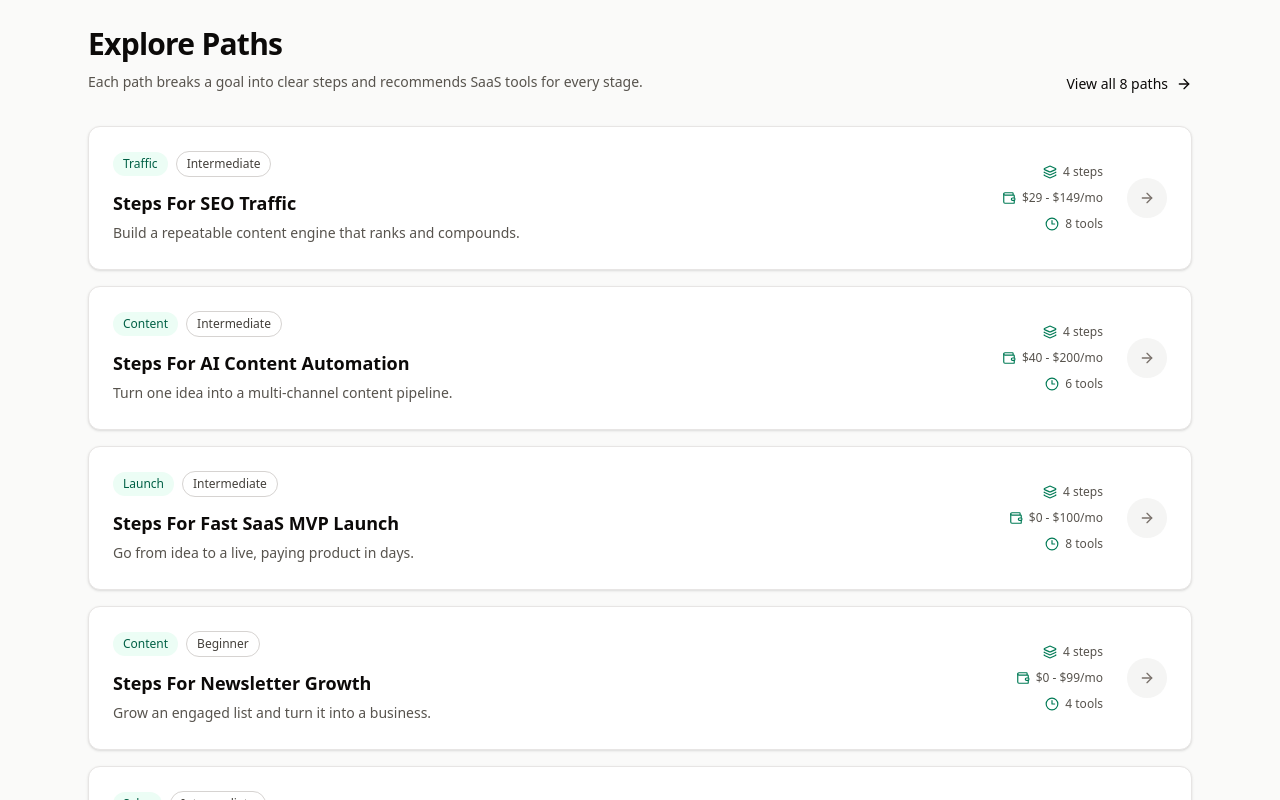
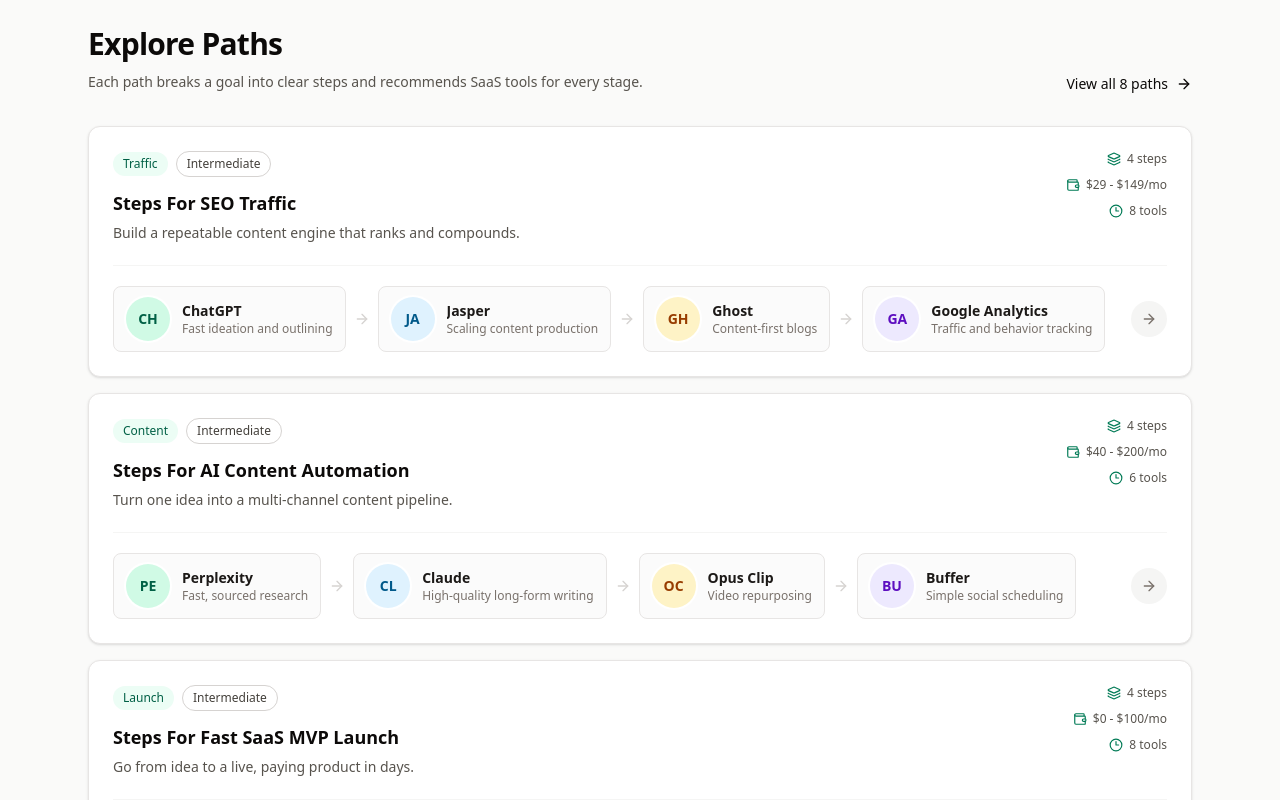
Before and after one commit to ethanhntt-gif/SaaSPath, a Next.js app: page / in a window 1280 px wide. Shown: the part 800-1600 px from the top of the page. Built offline with nearby package versions, Linux system fonts and the light colour scheme.

Commit message:
Show tool chain with avatars and descriptions in path rows
- Add representative tool per step as a connected avatar chain

- Larger avatars with initials and colored backgrounds

- Show tool name and what it is best for next to each avatar

```diff
--- a/components/PathCard.tsx
+++ b/components/PathCard.tsx
@@ -8,14 +8,34 @@
   path: Path;
 };
 
+const avatarPalette = [
+  "bg-emerald-100 text-emerald-800",
+  "bg-sky-100 text-sky-800",
+  "bg-amber-100 text-amber-800",
+  "bg-violet-100 text-violet-800",
+  "bg-rose-100 text-rose-800",
+  "bg-teal-100 text-teal-800",
+];
+
+function getInitials(name: string): string {
+  const words = name.replace(/[^a-zA-Z0-9 ]/g, "").split(" ").filter(Boolean);
+  if (words.length === 0) return "?";
+  if (words.length === 1) return words[0].slice(0, 2).toUpperCase();
+  return (words[0][0] + words[1][0]).toUpperCase();
+}
+
 export function PathCard({ path }: PathCardProps) {
   const toolCount = path.steps.reduce((total, step) => total + step.tools.length, 0);
+
+  // One representative tool per step, so the row shows the actual chain.
+  const chain = path.steps.map((step) => step.tools[0]).filter(Boolean);
 
   return (
     <Link
       href={`/paths/${path.slug}`}
-      className="group flex flex-col gap-4 rounded-xl border border-stone-200 bg-white p-5 shadow-sm transition-all hover:-translate-y-0.5 hover:border-emerald-300 hover:shadow-lg hover:shadow-emerald-900/5 sm:flex-row sm:items-center sm:gap-6 sm:p-6"
+      className="group flex flex-col gap-5 rounded-xl border border-stone-200 bg-white p-5 shadow-sm transition-all hover:-translate-y-0.5 hover:border-emerald-300 hover:shadow-lg hover:shadow-emerald-900/5 sm:p-6"
     >
+      <div className="flex flex-col gap-4 sm:flex-row sm:items-start sm:justify-between sm:gap-6">
         <div className="flex min-w-0 flex-1 flex-col gap-3">
           <div className="flex flex-wrap items-center gap-2">
             <Badge>{path.category}</Badge>
@@ -26,7 +46,7 @@
             <h3 className="text-lg font-semibold text-stone-950 transition-colors group-hover:text-emerald-800">
               {path.name}
             </h3>
-          <p className="mt-1 line-clamp-2 text-sm leading-6 text-stone-600">{path.tagline}</p>
+            <p className="mt-1 text-sm leading-6 text-stone-600">{path.tagline}</p>
           </div>
         </div>
 
@@ -47,10 +67,40 @@
             <dd>{toolCount} tools</dd>
           </div>
         </dl>
+      </div>
 
-      <span className="hidden h-10 w-10 shrink-0 place-items-center rounded-full bg-stone-100 text-stone-500 transition-colors group-hover:bg-emerald-800 group-hover:text-white sm:grid">
+      <div className="flex flex-col gap-4 border-t border-stone-100 pt-5 lg:flex-row lg:items-center lg:justify-between">
+        <ol className="flex flex-1 flex-col gap-3 sm:flex-row sm:flex-wrap sm:items-stretch sm:gap-2">
+          {chain.map((tool, index) => (
+            <li key={`${tool.name}-${index}`} className="flex items-center gap-2">
+              {index > 0 && (
+                <ArrowRight
+                  className="hidden h-4 w-4 shrink-0 text-stone-300 sm:block"
+                  aria-hidden="true"
+                />
+              )}
+              <div className="flex min-w-0 flex-1 items-center gap-3 rounded-lg border border-stone-200 bg-stone-50/70 px-3 py-2.5 sm:flex-none">
+                <span
+                  className={`grid h-11 w-11 shrink-0 place-items-center rounded-full text-sm font-semibold ring-2 ring-white ${
+                    avatarPalette[index % avatarPalette.length]
+                  }`}
+                  aria-hidden="true"
+                >
+                  {getInitials(tool.name)}
+                </span>
+                <div className="min-w-0">
+                  <p className="truncate text-sm font-semibold text-stone-900">{tool.name}</p>
+                  <p className="truncate text-xs text-stone-500">{tool.bestFor}</p>
+                </div>
+              </div>
+            </li>
+          ))}
+        </ol>
+
+        <span className="hidden h-9 w-9 shrink-0 place-items-center rounded-full bg-stone-100 text-stone-500 transition-colors group-hover:bg-emerald-800 group-hover:text-white lg:grid">
           <ArrowRight className="h-4 w-4" aria-hidden="true" />
         </span>
+      </div>
     </Link>
   );
 }
```
Lines whose indentation alone changed are shown as unchanged.
